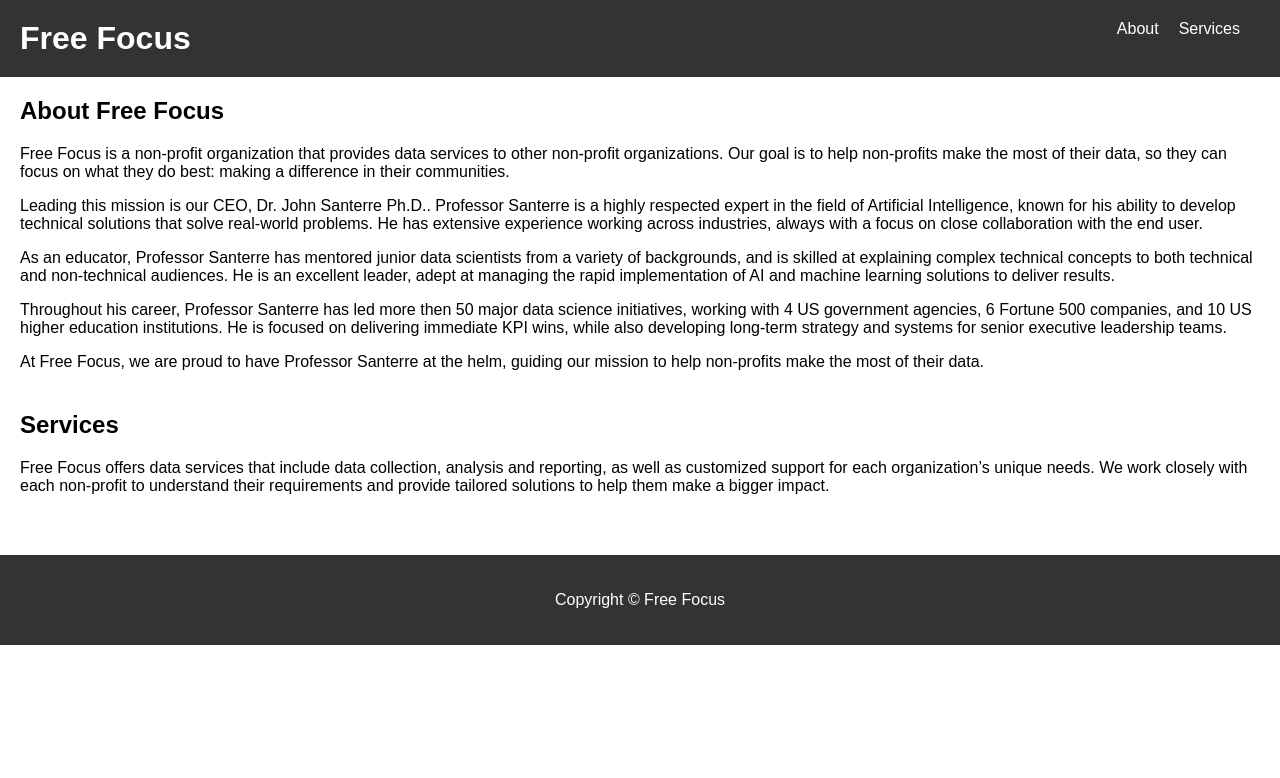
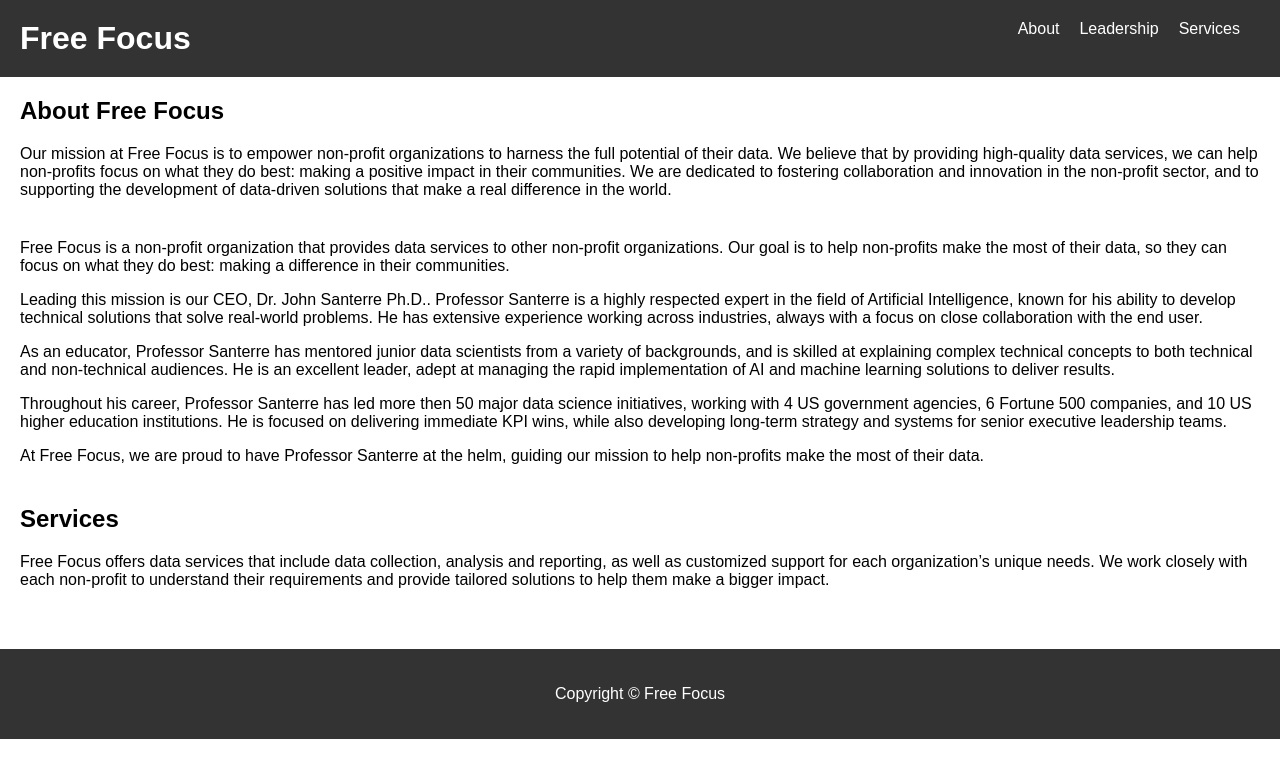
Before and after one commit to johnsanterre/FreeFocus, a plain HTML site: page index.html in a window 1280 px wide. Drawn offline with Linux system fonts and the light colour scheme.

Commit message:
Update index.html

```diff
--- a/index.html
+++ b/index.html
@@ -10,6 +10,7 @@
     <nav>
       <ul>
         <li><a href="#about">About</a></li>
+        <li><a href="#leadership">Leadership</a></li>
         <li><a href="#services">Services</a></li>
       </ul>
     </nav>
@@ -17,6 +18,9 @@
   <main>
     <section id="about">
       <h2>About Free Focus</h2>
+      <p>Our mission at Free Focus is to empower non-profit organizations to harness the full potential of their data. We believe that by providing high-quality data services, we can help non-profits focus on what they do best: making a positive impact in their communities. We are dedicated to fostering collaboration and innovation in the non-profit sector, and to supporting the development of data-driven solutions that make a real difference in the world.</p>
+    </section>
+    <section id="leadership">
 
       <p>Free Focus is a non-profit organization that provides data services to other non-profit organizations. Our goal is to help non-profits make the most of their data, so they can focus on what they do best: making a difference in their communities.</p>
       <p>Leading this mission is our CEO, Dr. John Santerre Ph.D.. Professor Santerre is a highly respected expert in the field of Artificial Intelligence, known for his ability to develop technical solutions that solve real-world problems. He has extensive experience working across industries, always with a focus on close collaboration with the end user.</p>
```
